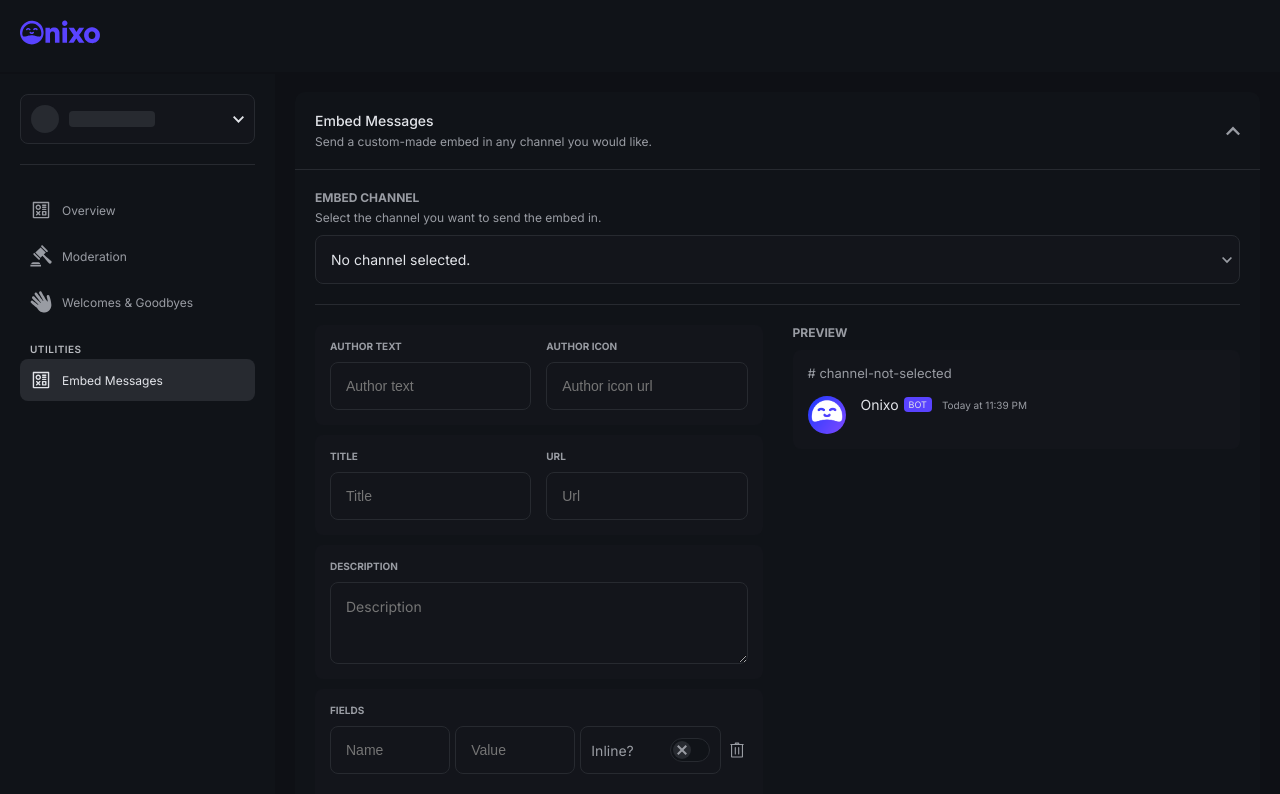
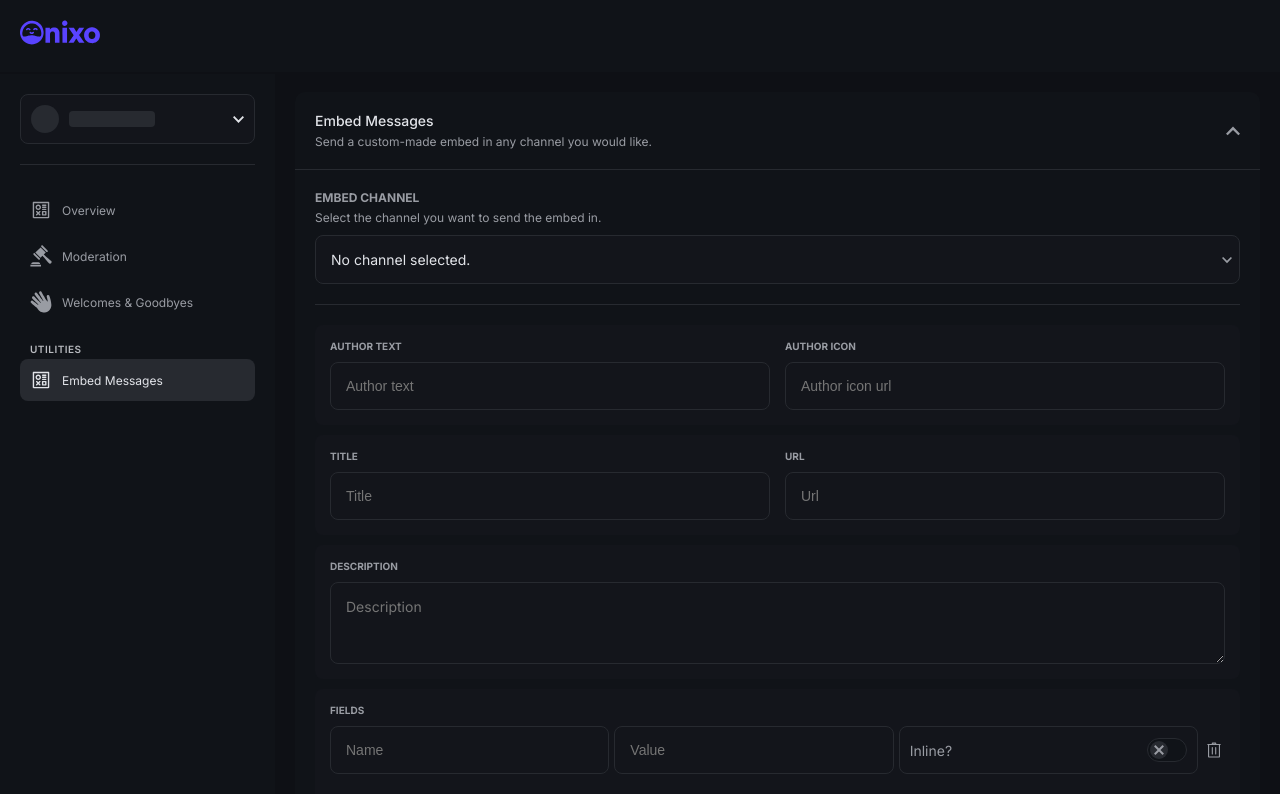
Before and after one commit to Poxie/onixo-new, a Next.js app in the folder frontend/: page /dashboard/1/embeds/ in a window 1280 px wide. Shown: the top 794 px of the page. Built offline with nearby package versions, Linux system fonts and the light colour scheme; what next-redux-wrapper would draw is missing.

Commit message:
Added welcome messages UI, using message preview component

```diff
--- a/frontend/components/dashboard/embeds/index.tsx
+++ b/frontend/components/dashboard/embeds/index.tsx
@@ -19,18 +19,8 @@ import { Embed as EmbedType } from '@/types';
 import { BinIcon } from '@/assets/icons/BinIcon';
 import { CirclePicker, SketchPicker } from 'react-color';
 import { BrushIcon } from '@/assets/icons/BrushIcon';
-
-const getCurrentTime = () => {
-    const date = new Date();
-    let hours = date.getHours();
-    let minutes = date.getMinutes().toString().padStart(2, '0');
-
-    const suffix = hours > 12 ? 'PM' : 'AM';
-
-    if(hours > 12) hours -= 12;
-
-    return `${hours}:${minutes} ${suffix}`
-}
+import { getCurrentTime } from '@/utils';
+import { MessagePreview } from '../message-preview';
 
 const getEmptyField = () => ({
     name: '',
@@ -356,35 +346,10 @@ export const Embeds: NextPageWithLayout = () => {
                         </Button>
                     </div>
                 </div>
-                <div>
-                    <ModuleSubheader>
-                        Preview
-                    </ModuleSubheader>
-
-                    <div className={styles['preview']}>
-                        <span className={styles['preview-channel']}>
-                            # {channel?.name || 'channel-not-selected'}
-                        </span>
-                        <div className={styles['preview-main']}>
-                            <Image
-                                className={styles['preview-avatar']}
-                                src="/avatars/onixo.png"
-                                width={38}
-                                height={38}
-                                alt=""
-                            />
-
-                            <div>
-                                <span className={styles['preview-name']}>
-                                    Onixo
-                                    <span className={styles['bot-badge']}>bot</span>
-                                    <span className={styles['preview-timestamp']}>Today at {getCurrentTime()}</span>
-                                </span>
-                                <Embed {...embed} />
-                            </div>
-                        </div>
-                    </div>
-                </div>
+                <MessagePreview
+                    channelName={`# ${channel?.name || 'channel-not-selected'}`}
+                    embed={embed}
+                />
             </div>
         </ModuleSection>
         </>
--- /dev/null
+++ b/frontend/components/dashboard/greetings/Greetings.module.scss
@@ -0,0 +1,14 @@
+.flex {
+    display: flex;
+    gap: var(--spacing-secondary);
+
+    &>div {
+        flex: 1;
+    }
+}
+.section {
+    margin-top: var(--spacing-quaternary);
+}
+.header {
+    margin-top: var(--spacing-quaternary) !important;
+}
--- a/frontend/pages/dashboard/[guildId]/greetings.tsx
+++ b/frontend/pages/dashboard/[guildId]/greetings.tsx
@@ -1,3 +1,3 @@
-import { ComingSoon } from "@/components/dashboard/coming-soon";
+import { Greetings } from "@/components/dashboard/greetings";
 
-export default ComingSoon;
+export default Greetings;
```
Also changed, not shown: frontend/components/dashboard/greetings/index.tsx (added, +99 -0 lines).
